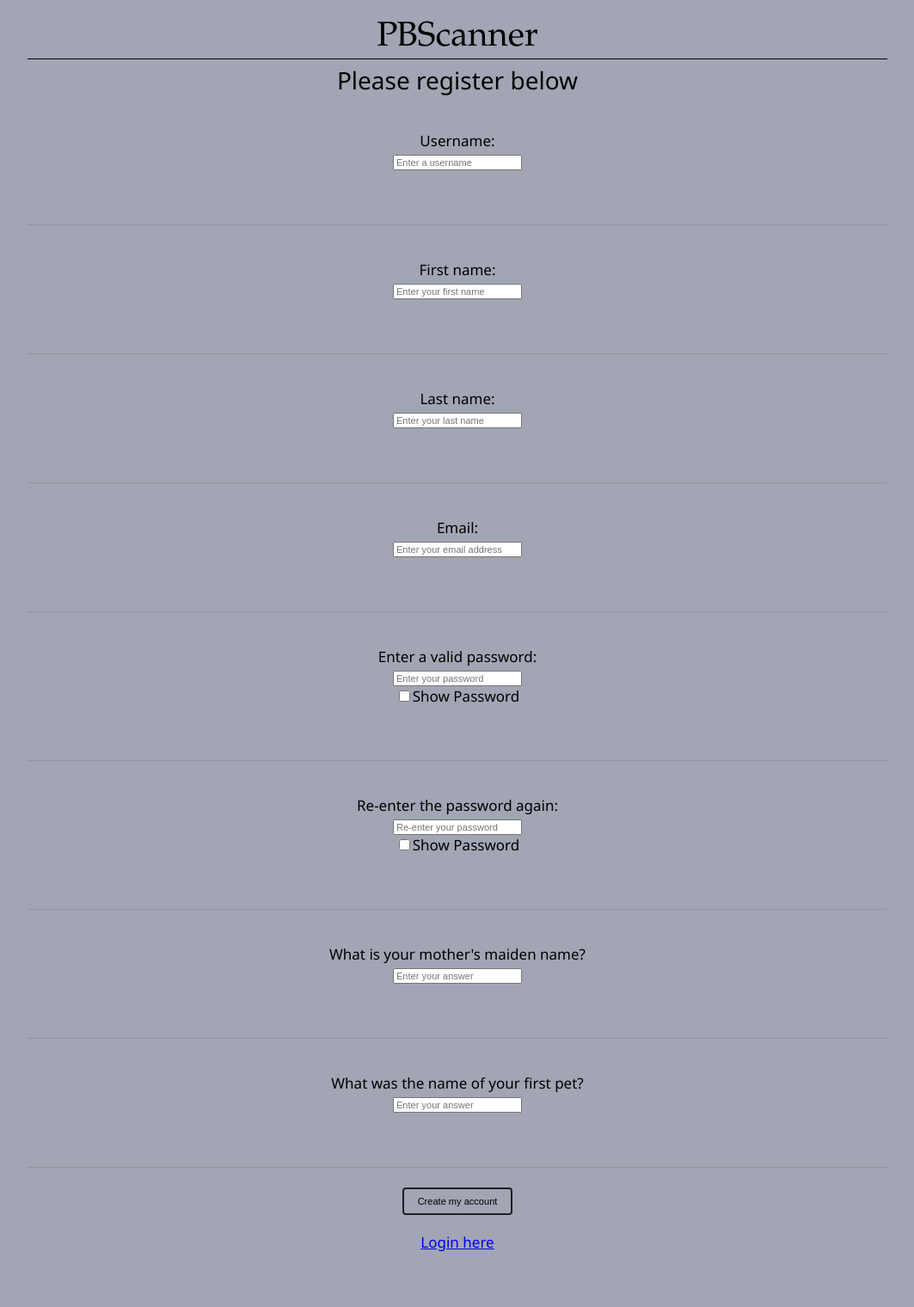
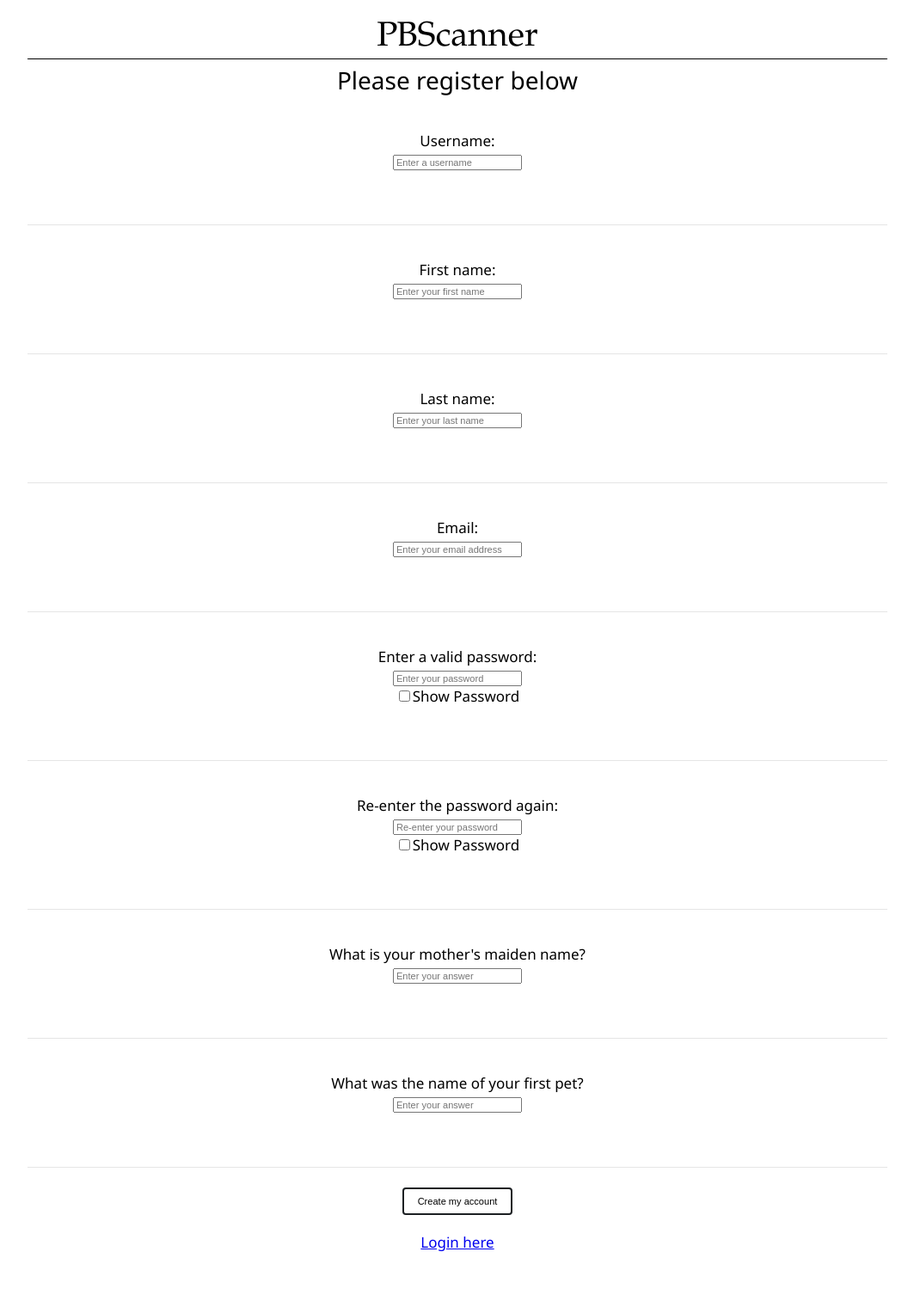
Before and after one commit to edwardjoreilly/Pill_Bottle_Scanner, a Flask app: page /register in a window 1280 px wide. Shown: the whole page at 86% size, without its empty margins (108-1171 px from the left). Run offline with Flask 2, Linux system fonts and the light colour scheme; some libraries are stand-ins or nearby versions.

Commit message:
Background Update
- all backgrounds reverted to white

```diff
--- a/templates/displayImage.html
+++ b/templates/displayImage.html
@@ -3,7 +3,7 @@
 
 	<style>
 		body {
-		  background-color: #a2a5b3;
+		  background-color: #FFFFFF;
 		}
 		header {
 		  align-items: center;
--- a/templates/displayResults.html
+++ b/templates/displayResults.html
@@ -3,7 +3,7 @@
 
 	<style>
 		body {
-		  background-color: #a2a5b3;
+		  background-color: #FFFFFF;
 		}
 		div.a {
 		  text-align: center;
--- a/templates/forgotpassword.html
+++ b/templates/forgotpassword.html
@@ -3,7 +3,7 @@
 
 	<style>
 		body {
-		  background-color: #a2a5b3;
+		  background-color: #FFFFFF;
 		}
 		header {
 		  align-items: center;
--- a/templates/forgotusername.html
+++ b/templates/forgotusername.html
@@ -3,7 +3,7 @@
 
 	<style>
 		body {
-		  background-color: #a2a5b3;
+		  background-color: #FFFFFF;
 		}
 		header {
 		  align-items: center;
--- a/templates/home.html
+++ b/templates/home.html
@@ -3,7 +3,7 @@
 
 	<style>
 		body {
-		  background-color: #a2a5b3;
+		  background-color: #FFFFFF;
 		}
 		header {
 		  align-items: center;
--- a/templates/login.html
+++ b/templates/login.html
@@ -3,7 +3,7 @@
 
 	<style>
 		body {
-		  background-color: #a2a5b3;
+		  background-color: #FFFFFF;
 		}
 		.form__fieldset {
 		  align-items: center;
--- a/templates/register.html
+++ b/templates/register.html
@@ -3,7 +3,7 @@
 
 	<style>
 		body {
-		  background-color: #a2a5b3;
+		  background-color: #FFFFFF;
 		}
 		header {
 		  align-items: center;
--- a/templates/resetpassword.html
+++ b/templates/resetpassword.html
@@ -3,7 +3,7 @@
 
 	<style>
 		body {
-		  background-color: #a2a5b3;
+		  background-color: #FFFFFF;
 		}
 		header {
 		  align-items: center;
```
